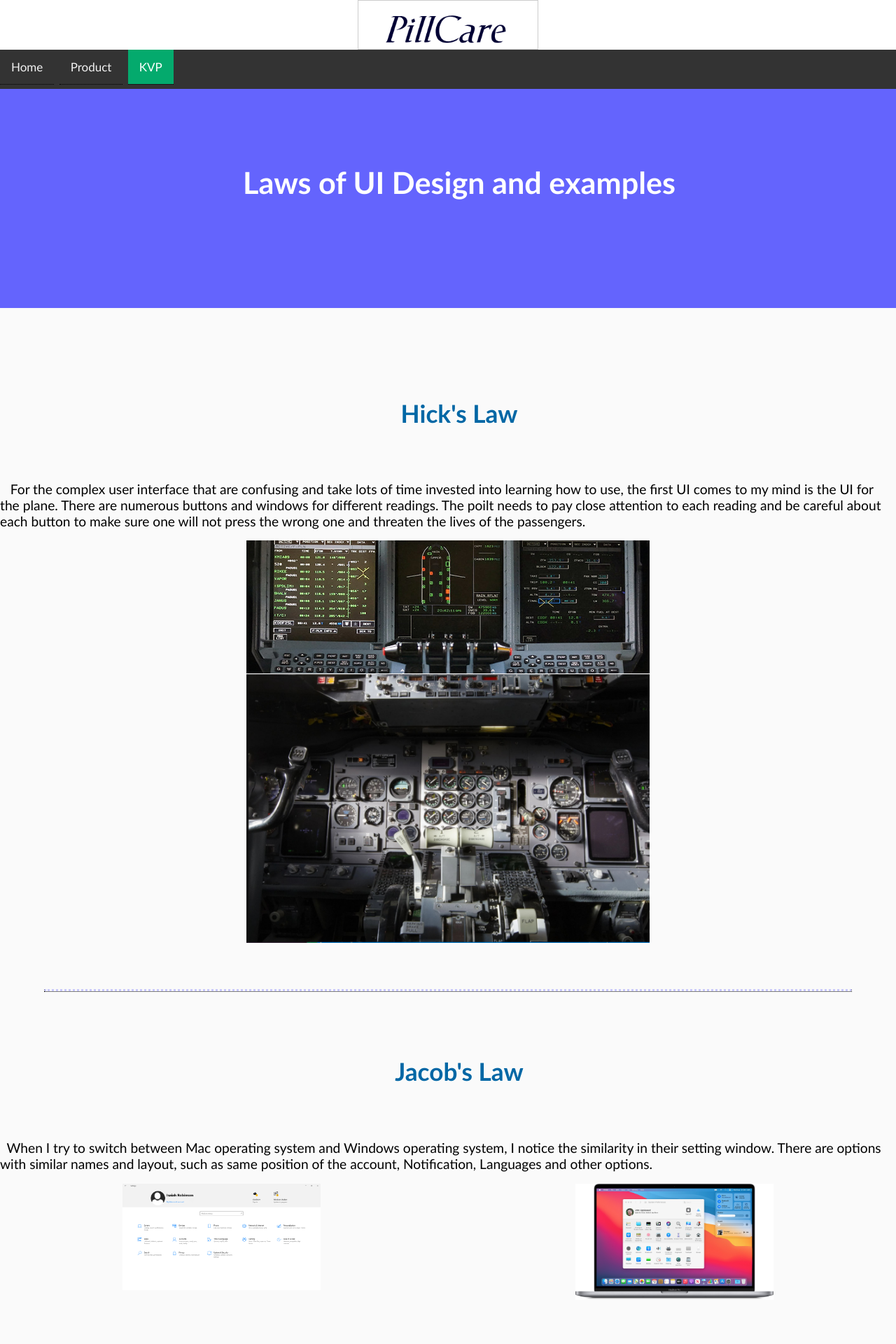
After one commit to wsx2021/ECE140b_project-web, a Python web app: template web/src/templates/ui_example.html in a window 1280 px wide. The commit adds this page. Shown: the top 1920 px of the page at 70% size. Run offline with Jinja, Linux system fonts and the light colour scheme; the template is opened without the code that fills it, so the values that code supplies are empty.

Commit message:
Update hom

```diff
--- /dev/null
+++ b/web/src/templates/ui_example.html
@@ -0,0 +1,128 @@
+<!doctype html>
+<html lang="en">
+
+<head>
+    <!-- Required meta tags -->
+    <meta charset="utf-8">
+    <meta name="viewport" content="width=device-width, initial-scale=1, shrink-to-fit=no">
+
+    <!-- Page Info -->
+    <title> Pill Care's KVP</title>
+    <meta name="author" content="Shixuan">
+    <meta name="description" content="Project description">
+
+    <link rel="stylesheet" type="text/css" href="css/agile.css">
+</head>
+
+<section id="site-banner" class="site-banner center">
+
+
+    <img src="/image/logo.png" alt="Site Logo" style="
+    max-width: 20%;
+  height: auto;
+    border: solid 1px #CCC" />
+
+    <!-- /.site-logo -->
+    <!-- /.container -->
+</section>
+<!-- /#site-banner -->
+
+<body>
+    <div class="topnav">
+        <div class="tooltip">
+            <a href="home">Home</a>
+            <span class="tooltiptext">Visit home page</span>
+        </div>
+        <div class="tooltip">
+            <a href="product">Product </a>
+            <span class="tooltiptext">Visit Product page</span>
+        </div>
+        <div class="tooltip">
+            <a class="active" href="kvp">KVP</a>
+            <span class="tooltiptext">Visit KVP page</span>
+        </div>
+    </div>
+
+    <div class='hero center'>
+
+        <h2>Laws of UI Design and examples</h2>
+
+
+    </div>
+    <br>
+
+    <br>
+    <br>
+
+
+
+
+
+    <h4 class='center'>Hick's Law</h4>
+    <br>
+    <div class='smaller margin'>&nbsp;&nbsp; For the complex user interface that are confusing and take lots of time invested into learning how to use, the first UI comes to my mind is the UI for the plane. There are numerous buttons and windows for different readings. The poilt
+        needs to pay close attention to each reading and be careful about each button to make sure one will not press the wrong one and threaten the lives of the passengers.
+
+    </div>
+
+    <img src="/image/complex-ui.jpg">
+    <img src="/image/complex-ui2.jpg">
+
+
+
+    <br>
+    <hr style="border-style: dotted;" />
+
+    <br>
+
+    <h4 class='center'>Jacob's Law</h4>
+    <br>
+    <div class='smaller margin'>&nbsp;&nbsp;When I try to switch between Mac operating system and Windows operating system, I notice the similarity in their setting window. There are options with similar names and layout, such as same position of the account, Notification, Languages
+        and other options.
+    </div>
+    <div class='content-box'>
+        <img src="/image/windows-interface.png">
+        <img src="/image/mac-interface.jpg">
+    </div>
+
+
+    <br>
+    <hr style="border-style: dotted;" />
+
+    <br>
+    <h4 class='center'>Law of Proximity</h4>
+    <br>
+    <div class='smaller'>&nbsp;&nbsp;In the Google Docs, I notice the options closed together ususally serves similar purposes. The options for different alignemnts are closed together. Also, under the Format tab, different modifications to our page format can be found here,
+        such as spacing and bullets numbering.
+
+    </div>
+    <img src="/image/proximity.jpg">
+    <br>
+    <hr style="border-style: dotted;" />
+
+    <br>
+    <h4 class='center'>Millers Law</h4>
+    <br>
+    <div class='smaller'>&nbsp;&nbsp;In the Google or any other web browsers, I notice that we can bookmark the useful pages so that it will create shortcut on the top and we can click that to access that webpage with ease. As people are forgetable, bookmarking useful websites,
+        such as the wesbite of the scientific calculator or the interesting videoes you just watched, can remind people to revisit them at a later time.
+
+    </div>
+    <img src="/image/ChromeBookmark.png">
+
+    <br>
+    <br>
+
+
+
+
+    <br>
+    <br>
+    <footer class='right'>
+        <p>Author: Shixuan Wu</p>
+        <p><a href="mailto:shw003@ucsd.edu">shw003@ucsd.edu</a></p>
+    </footer>
+    <br>
+    <br>
+</body>
+
+</html>
```
Also changed, not shown: web/src/server.py (+13 -0 lines), web/src/server_bjoern.py (+12 -0 lines), web/src/server_waitress.py (+12 -0 lines), web/src/templates/home.html (+1 -61 lines), web/src/templates/product.html (+11 -0 lines).
